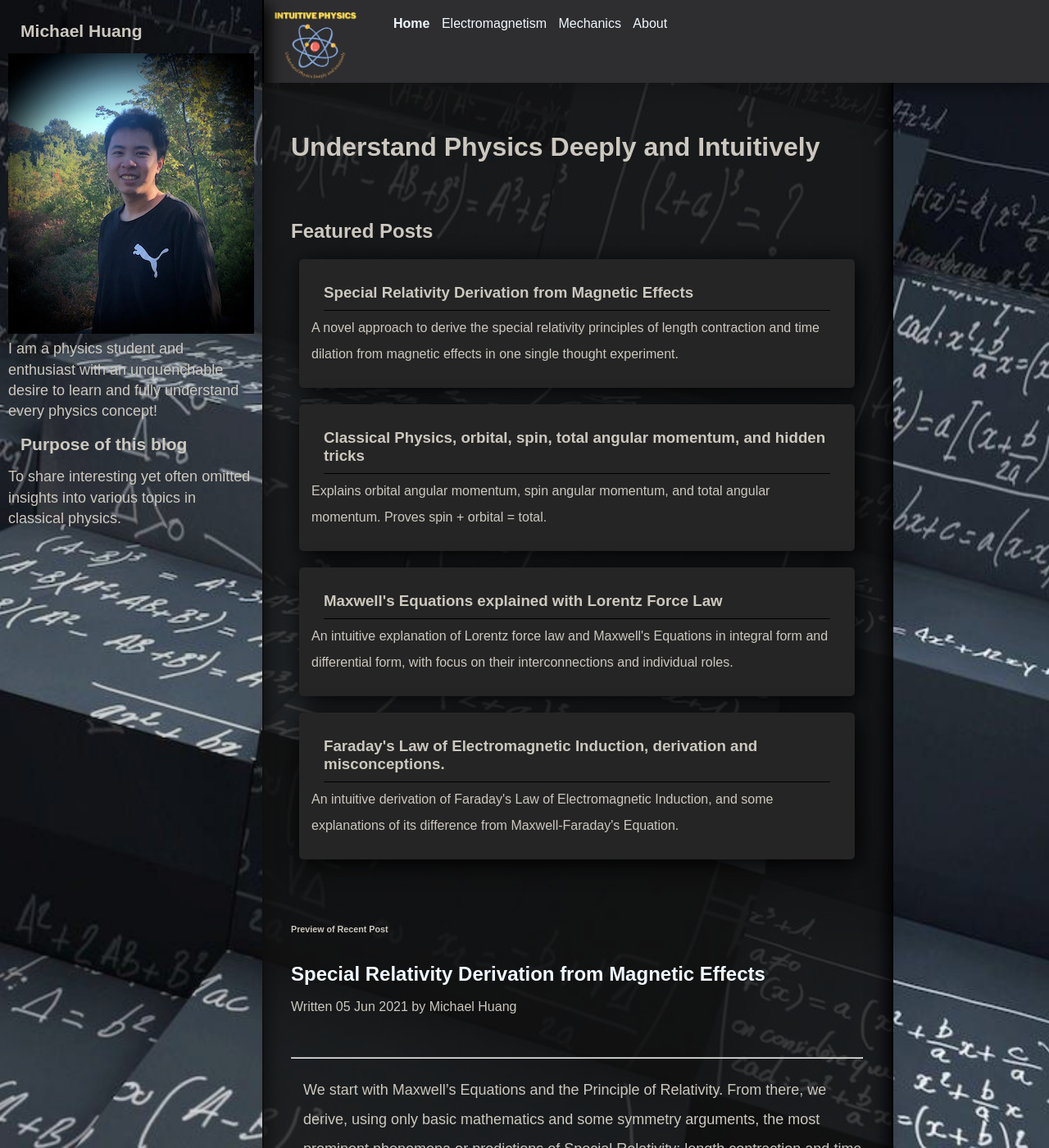
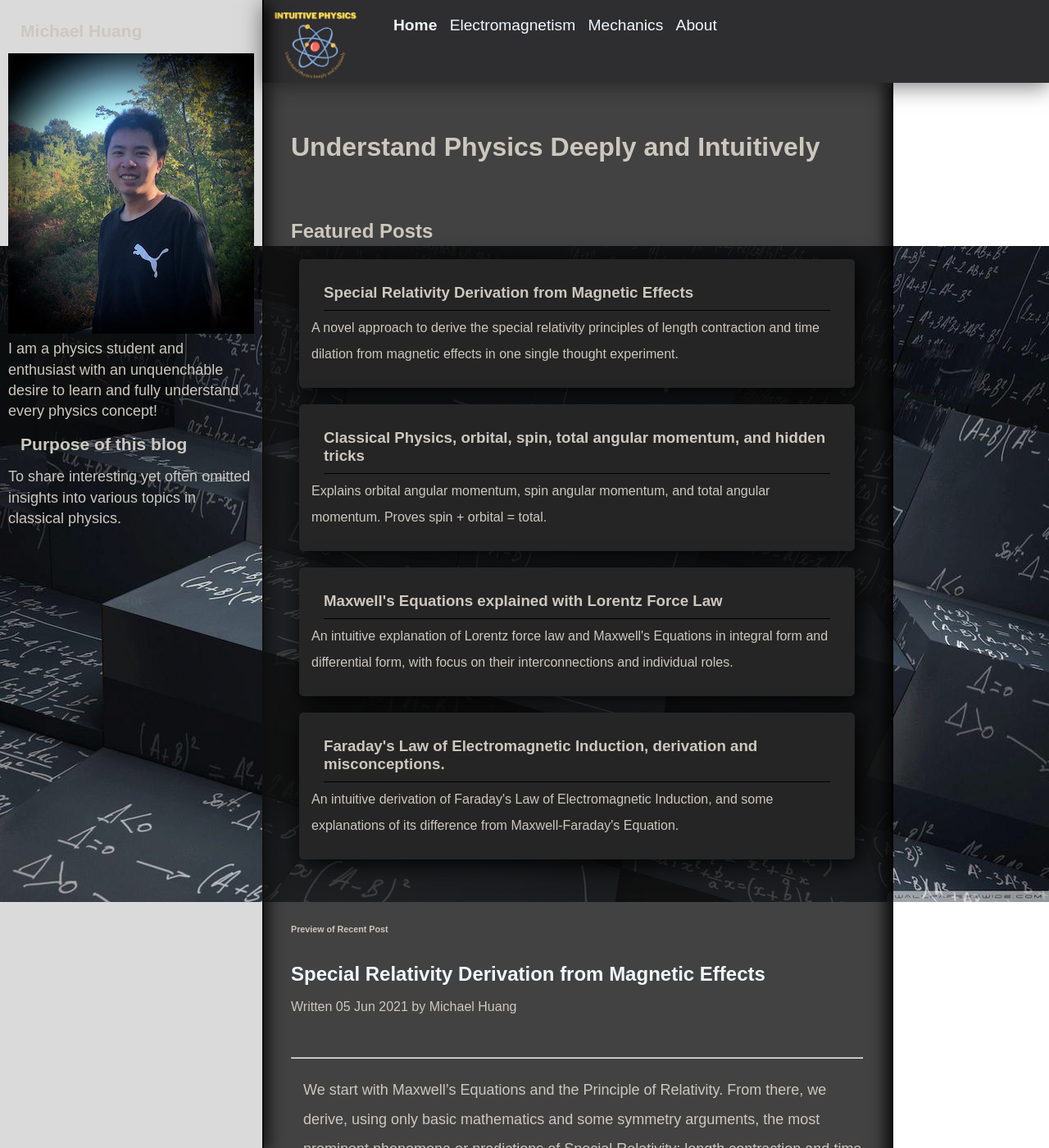
Before and after one commit to IntuitivePhysics/IntuitivePhysics, a Jekyll site: the page built from index.html, in a window 1280 px wide and 1400 px high. Shown: the whole window at 82% size. Built offline with Jekyll 4.4.1, drawn with Linux system fonts in a browser that asks for light colours; formulas are drawn with MathJax 3.

Commit message:
update mobile

```diff
--- a/_sass/main.scss
+++ b/_sass/main.scss
@@ -11,22 +11,6 @@
     color:rgb(204, 200, 191)
 }
 
-// body:before {
-//     content: "";
-//     display: block;
-//     position: fixed;
-//     left: 0;
-//     top: 0;
-//     width: 100%;
-//     height: 100%;
-//     z-index: -10;
-//     background: url(/assets/images/wallpaper.jpg) no-repeat center center;
-//     -webkit-background-size: cover;
-//     -moz-background-size: cover;
-//     -o-background-size: cover;
-//     background-size: cover;
-// }
-
 body::before {
     position: fixed;
     top: 0;
@@ -36,7 +20,8 @@
     z-index: -1;
     content: '';
     background-image: url(/assets/images/wallpaper.jpg);
-    background-size: cover;
+    background-attachment: fixed;
+    //background-size: cover;
     background-repeat: no-repeat;
     background-position: center center;
   }
@@ -73,7 +58,7 @@
     list-style: none;
 }
 
-header li{
+nav li{
     display: inline;
     padding-left: 10px;
 }
@@ -85,6 +70,10 @@
 }
 a:hover{
     color:rgb(187, 195, 202);
+}
+
+nav a{
+    font-size: larger;
 }
 
 .selected{
@@ -316,6 +305,7 @@
 
 
 @media only screen and (max-width: 768px) {
+
     .sidebar{
         display: none;
     }
@@ -342,8 +332,8 @@
         border: 2px solid black;
         box-shadow: 0px 5px 20px 0px black;
     }
-    .post-mid{
-        font-size: medium;
+    p{
+        font-size: large;
     }
     .head-content{
         margin-left: 0;
```
